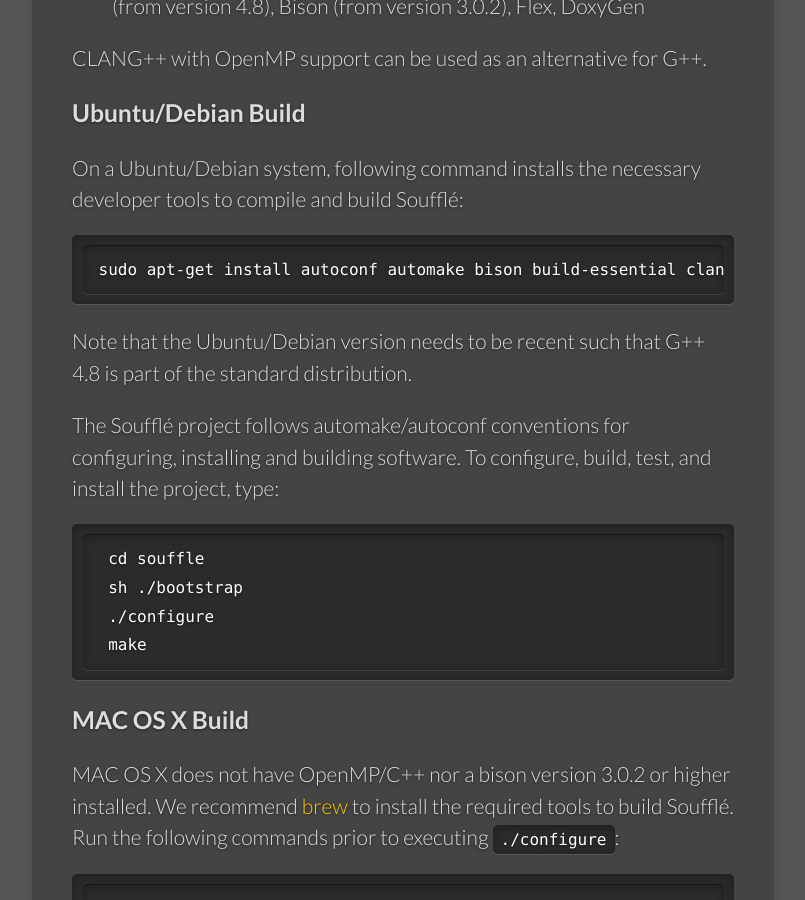
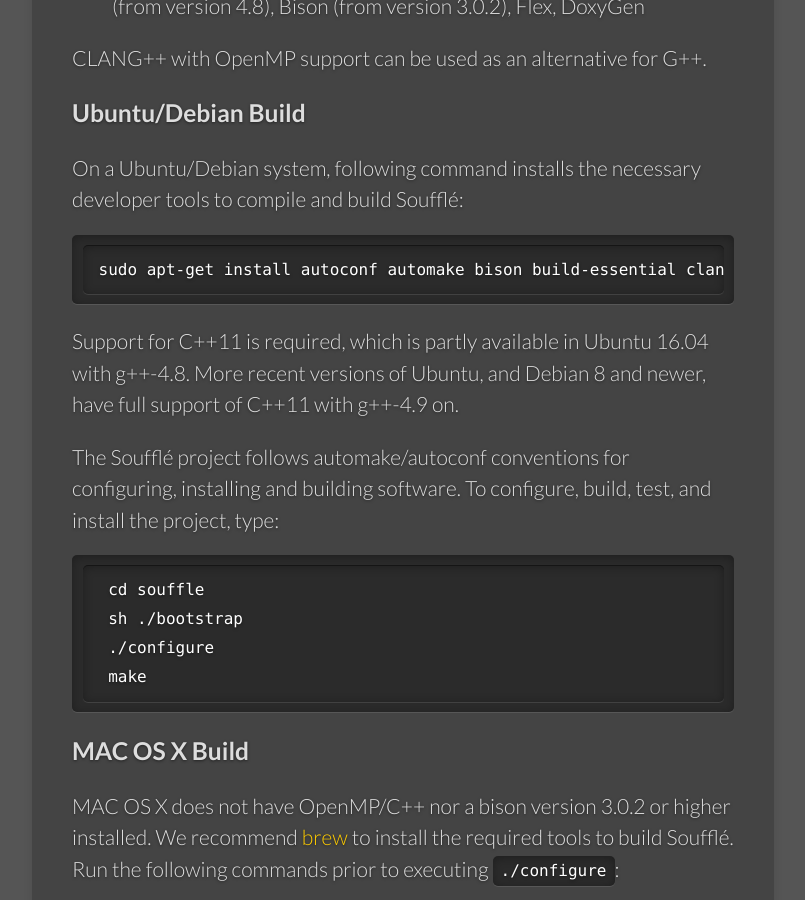
Before and after one commit to souffle-lang/souffle-lang.github.io, a Jekyll site: the page built from _docs/build.md, in a window 1280 px wide and 900 px high, scrolled down 1043 px. Shown: the whole window, without its empty margins (139-944 px from the left). Built offline with Jekyll 4.4.1, drawn with Linux system fonts in a browser that asks for light colours.

Commit message:
Update and expand build requirements

````diff
--- a/_docs/build.md
+++ b/_docs/build.md
@@ -35,10 +35,10 @@ CLANG++ with OpenMP support can be used as an alternative for G++.
 On a Ubuntu/Debian system, following command installs the necessary developer tools to compile and build Soufflé:
 
 ```
-sudo apt-get install autoconf automake bison build-essential clang doxygen flex g++ git make mcpp python libtool libsqlite3-dev
+sudo apt-get install autoconf automake bison build-essential clang doxygen flex g++ git libncurses5-dev libtool libsqlite3-dev make mcpp python sqlite zlib1g-dev
 ```
 
-Note that the Ubuntu/Debian version needs to be recent such that G++ 4.8 is part of the standard distribution.
+Support for C++11 is required, which is partly available in Ubuntu 16.04 with g++-4.8. More recent versions of Ubuntu, and Debian 8 and newer, have full support of C++11 with g++-4.9 on.
 
 The Soufflé project follows automake/autoconf conventions for configuring, installing and building software. To configure, build, test, and install the project, type:
 ```
````
